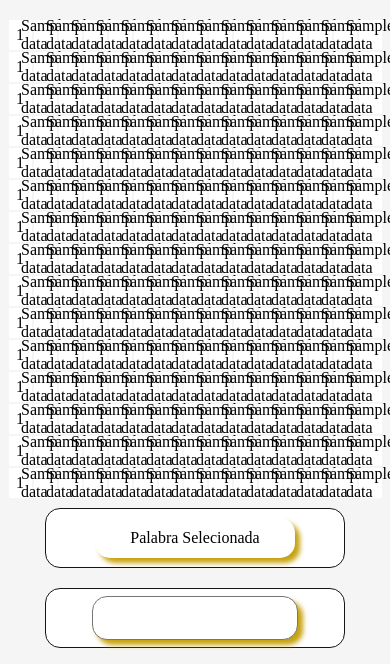
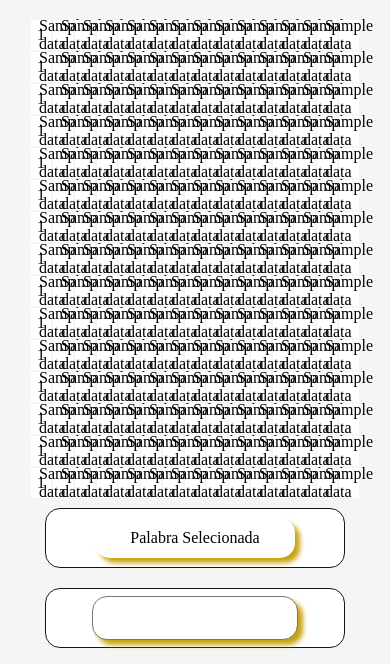
Before and after one commit to Redoxfox/mysite, a Flask app: template app/templates/sopa.html in a window 390 px wide. Shown: the top 664 px of the page. Run offline with Flask 2, Linux system fonts and the light colour scheme; the template is opened without the code that fills it: most values are stand-ins (such as "Sample title", 1, 10 or a date in 2020); parts of the project's set-up code (start-up, migrations or seed data) failed here and were passed over.

Commit message:
Sopa letras>>Ajuste tamaño de letras resposive  V. estable

```diff
--- a/app/static/css/sopa.css
+++ b/app/static/css/sopa.css
@@ -175,7 +175,7 @@ html, body {
     .fills{
         display: grid;
         grid-gap: 2px;
-        grid-template-columns: repeat(15, 23px);
+        grid-template-columns: repeat(15, 20px);
         grid-template-rows: repeat(15, 30px);
     }
 
```
